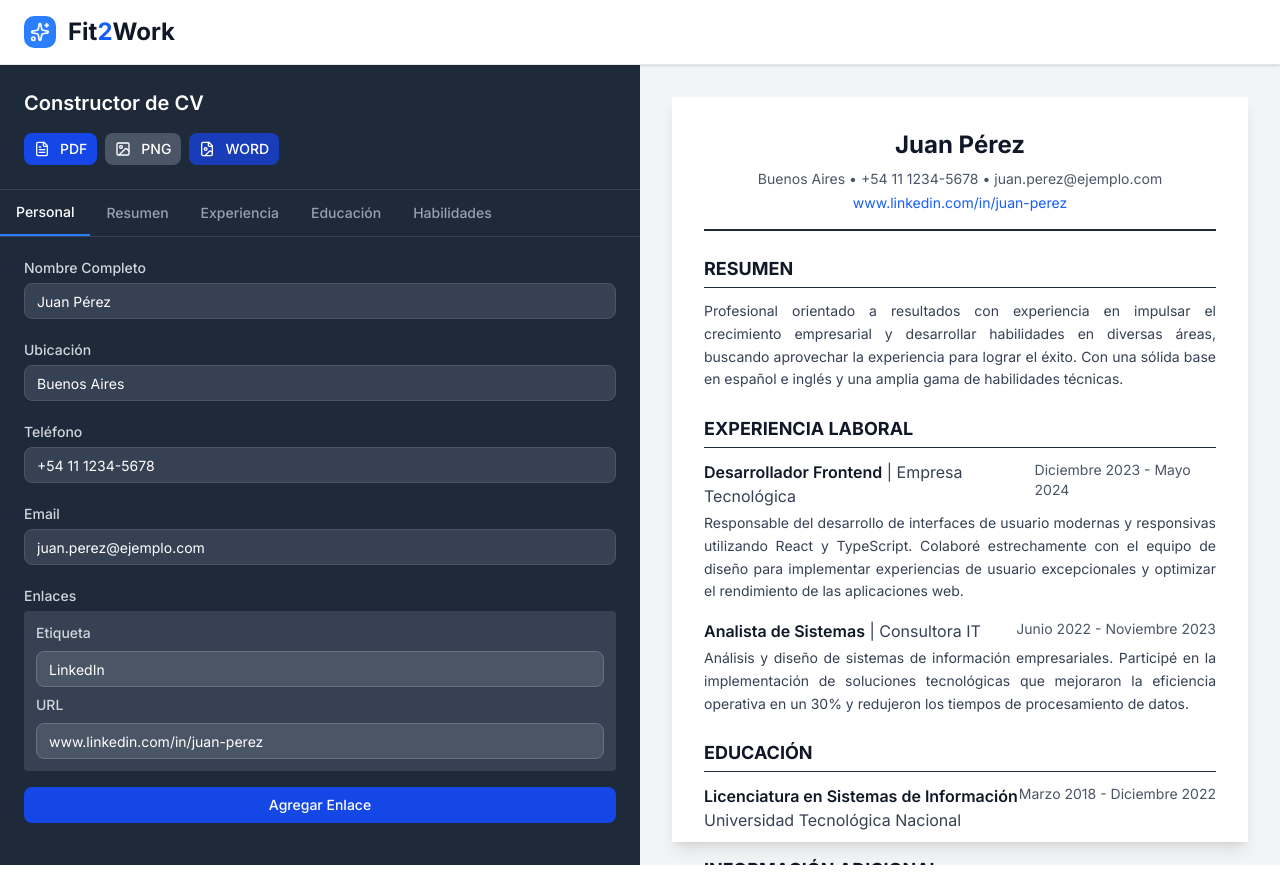
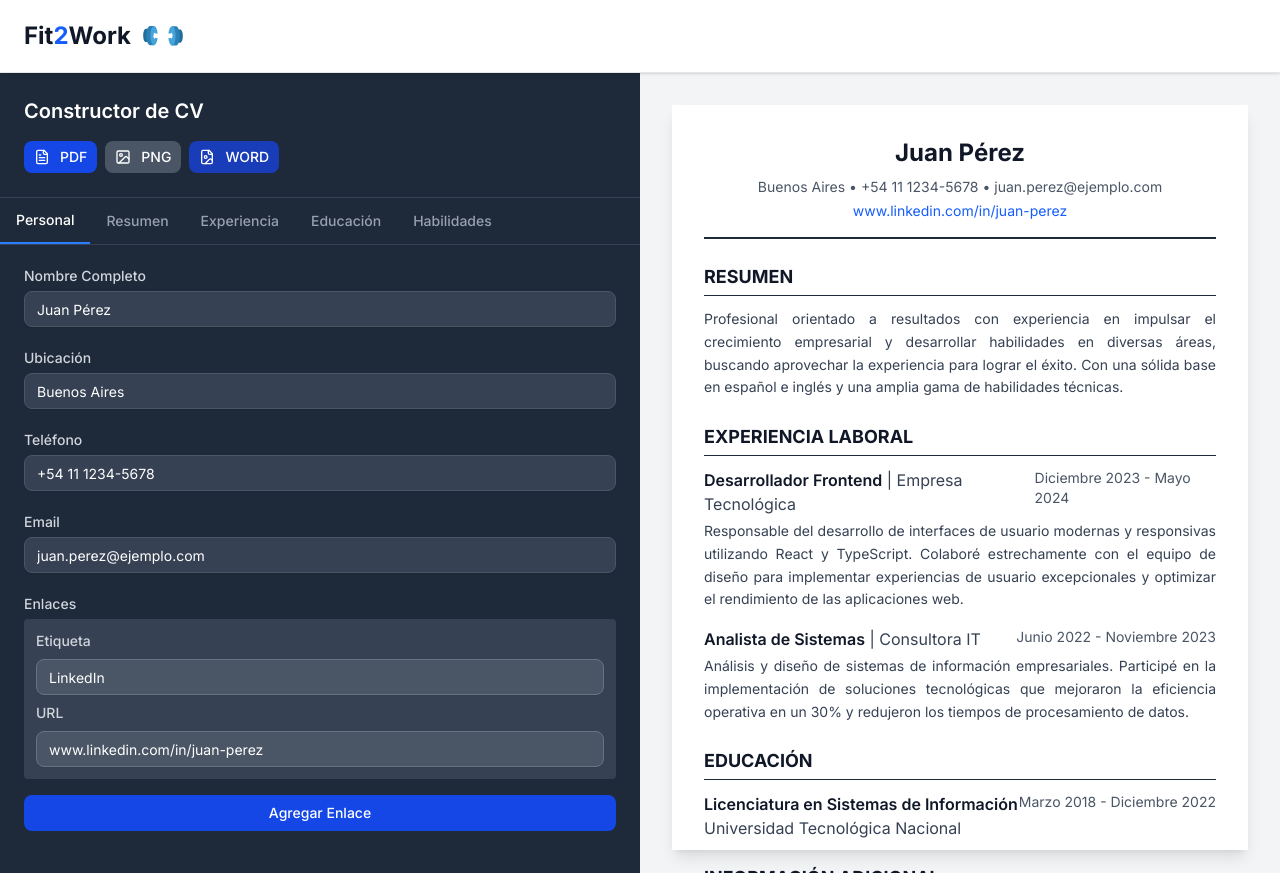
Before and after one commit to Whoiamx/fit-2-work, a Next.js app: page /cv-creator in a window 1280 px wide. Shown: the top 873 px of the page. Built offline with nearby package versions, Linux system fonts and the light colour scheme.

Commit message:
add logo

```diff
--- a/app/(route)/components/CtaSection.tsx
+++ b/app/(route)/components/CtaSection.tsx
@@ -1,5 +1,6 @@
 import { Button } from "@/components/ui/button";
 import { ArrowRight } from "lucide-react";
+import Link from "next/link";
 
 export const CtaSection = () => {
   return (
@@ -12,7 +13,7 @@ export const CtaSection = () => {
           Perfecciona tu búsqueda laboral con nuestras herramientas impulsadas
           por <b>IA.</b>
         </p>
-        <div className="flex flex-col sm:flex-row gap-4 justify-center">
+        <div className="flex flex-col sm:flex-row gap-6 justify-center">
           <Button
             size="lg"
             className="bg-white text-blue-600 hover:bg-gray-100 text-lg px-8 py-3"
@@ -25,9 +26,17 @@ export const CtaSection = () => {
             variant="outline"
             className="border-white text-white hover:bg-blue-900 hover:text-white text-lg px-8 py-3 bg-transparent"
           >
-            Apoyar al proyecto
+            <Link href="https://cafecito.app/gaastontimchuk" target="_blank">
+              Apoyar al proyecto
+            </Link>
           </Button>
         </div>
+        <p className="text-sm text-blue-200 mt-4">
+          <i>
+            * Tu apoyo es fundamental para seguir mejorando y ofreciendo nuevas
+            funcionalidades.
+          </i>{" "}
+        </p>
       </div>
     </section>
   );
--- a/app/(route)/components/HeroPage.tsx
+++ b/app/(route)/components/HeroPage.tsx
@@ -25,6 +25,7 @@ import { Footer } from "./Footer";
 import { CtaSection } from "./CtaSection";
 import Link from "next/link";
 import { LinkedInPostCard } from "@/components/ui/LinkedinPostCard";
+import Image from "next/image";
 
 const tools = [
   {
@@ -113,12 +114,12 @@ export const HeroPage = () => {
       <header className="border-b bg-white/80 backdrop-blur-sm sticky top-0 z-50">
         <div className="container mx-auto px-4 py-4 flex items-center justify-between">
           <div className="flex items-center space-x-2">
-            <div className="w-8 h-8 bg-gradient-to-r from-blue-500 to-blue-500 rounded-lg flex items-center justify-center">
-              <Sparkles className="w-5 h-5 text-white" />
-            </div>
             <span className="text-2xl font-bold text-gray-900">
               Fit<span className="text-blue-500">2</span>Work
             </span>
+            <div className="w-10 h-10   flex items-center justify-center">
+              <Image src={"/iconfit.svg"} width={100} height={100} alt="icon" />
+            </div>
           </div>
           <nav className="hidden md:flex items-center space-x-6">
             <a href="#tools" className="text-gray-600 hover:text-gray-900">
@@ -135,7 +136,7 @@ export const HeroPage = () => {
       </header>
 
       <section className="container mx-auto px-4 py-16 text-center">
-        <div className=" flex  flex-col items-center gap-7 max-w-4xl mx-auto">
+        <div className=" flex  flex-col items-center gap- max-w-4xl mx-auto">
           <Badge className="mb-4 bg-blue-100 text-blue-700 hover:bg-blue-100">
             ✨ Potenciado por Inteligencia Artificial
           </Badge>
--- a/app/(route)/components/Navbar.tsx
+++ b/app/(route)/components/Navbar.tsx
@@ -10,6 +10,7 @@ import {
   Sparkles,
   User,
 } from "lucide-react";
+import Image from "next/image";
 import Link from "next/link";
 
 export const Navbar = () => {
@@ -19,12 +20,17 @@ export const Navbar = () => {
         <div className="flex items-center justify-between">
           <div className="flex items-center  space-x-450">
             <div className="flex items-center space-x-3">
-              <div className="w-8 h-8 bg-gradient-to-r from-blue-500 to-blue-500 rounded-lg flex items-center justify-center">
-                <Sparkles className="w-5 h-5 text-white" />
-              </div>
               <span className="text-2xl font-bold text-gray-900">
                 Fit<span className="text-blue-600">2</span>Work
               </span>
+              <div className="w-10 h-10   flex items-center justify-center">
+                <Image
+                  src={"/iconfit.svg"}
+                  width={100}
+                  height={100}
+                  alt="icon"
+                />
+              </div>
             </div>
 
             <div className="flex items-center space-x-4">
```
Also changed, not shown: public/iconfit.svg (added).
